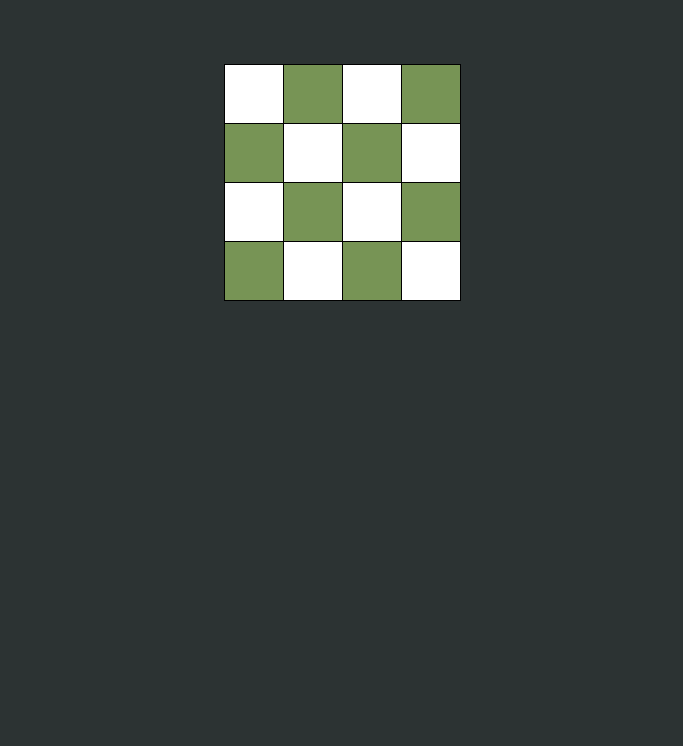
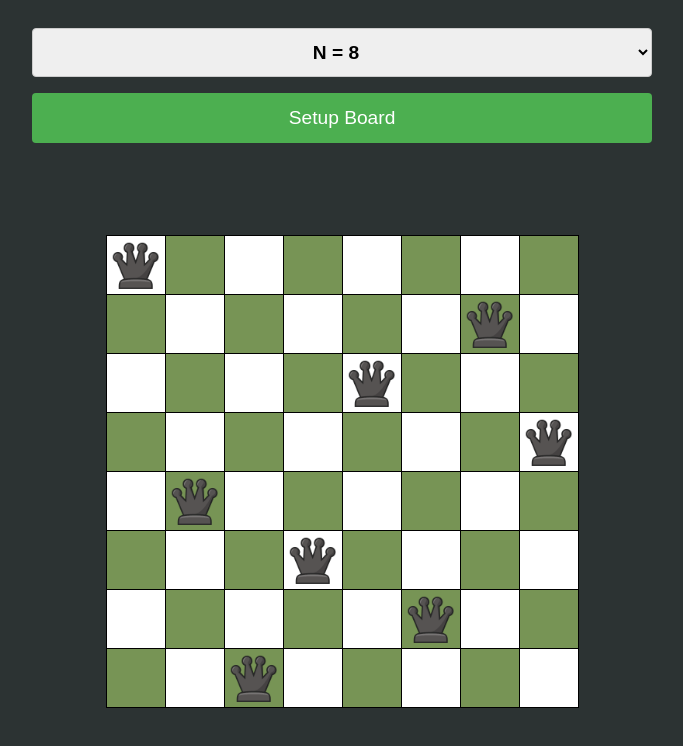
Before and after one commit to SandeepKrSuman/n-queens, a React (Create React App) app: page / in a window 1280 px wide. Shown: the top 746 px of the page, without its empty margins (298-981 px from the left). Built offline with nearby package versions, Linux system fonts and the light colour scheme.

Commit message:
imported FormN

```diff
--- a/src/Board.js
+++ b/src/Board.js
@@ -1,5 +1,6 @@
-import { useEffect } from "react";
+import { useEffect, useState } from "react";
 import "./Board.css";
+import FormN from "./FormN";
 
 function constructBoard(board, N, ld, rd, cl, col) {
   if (col >= N) return true;
@@ -24,7 +25,13 @@ function constructBoard(board, N, ld, rd, cl, col) {
 }
 
 export default function ChessBoard() {
-  const n = 4;
+  const n = 8;
+
+  const [chessBoard, setChessBoard] = useState(
+    Array(n)
+      .fill(Array(n).fill(0))
+      .map((a) => a.slice())
+  );
 
   useEffect(() => {
     let N = n;
@@ -42,10 +49,12 @@ export default function ChessBoard() {
       return;
     }
 
-    console.log(board);
+    setChessBoard(board);
   }, [n]);
 
   return (
+    <>
+      <FormN />
       <table className="chess-board">
         <tbody>
           {Array(n)
@@ -60,18 +69,50 @@ export default function ChessBoard() {
                         n % 2 === 0
                           ? index % 2 === 0
                             ? ind % 2 === 0
-                            ? "light"
+                              ? `${
+                                  chessBoard[index][ind] === 1
+                                    ? "light showqueen"
+                                    : "light"
+                                }`
+                              : `${
+                                  chessBoard[index][ind] === 1
+                                    ? "dark showqueen"
                                     : "dark"
+                                }`
                             : ind % 2 === 0
-                          ? "dark"
+                            ? `${
+                                chessBoard[index][ind] === 1
+                                  ? "dark showqueen"
+                                  : "dark"
+                              }`
+                            : `${
+                                chessBoard[index][ind] === 1
+                                  ? "light showqueen"
                                   : "light"
+                              }`
                           : index % 2 === 0
                           ? ind % 2 === 0
-                          ? "dark"
+                            ? `${
+                                chessBoard[index][ind] === 1
+                                  ? "dark showqueen"
+                                  : "dark"
+                              }`
+                            : `${
+                                chessBoard[index][ind] === 1
+                                  ? "light showqueen"
                                   : "light"
+                              }`
                           : ind % 2 === 0
-                        ? "light"
+                          ? `${
+                              chessBoard[index][ind] === 1
+                                ? "light showqueen"
+                                : "light"
+                            }`
+                          : `${
+                              chessBoard[index][ind] === 1
+                                ? "dark showqueen"
                                 : "dark"
+                            }`
                       }
                       key={ind}
                     />
@@ -80,5 +121,6 @@ export default function ChessBoard() {
             ))}
         </tbody>
       </table>
+    </>
   );
 }
```
Lines whose indentation alone changed are shown as unchanged.
